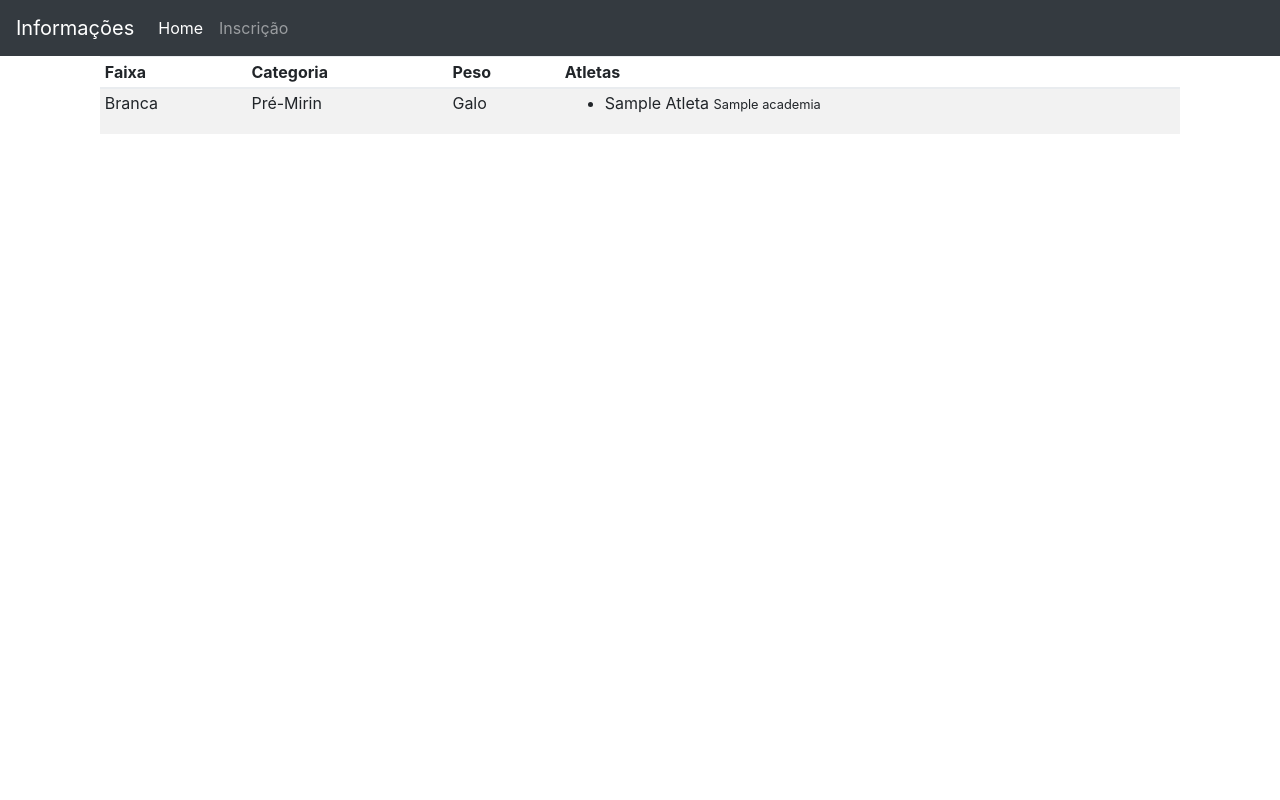
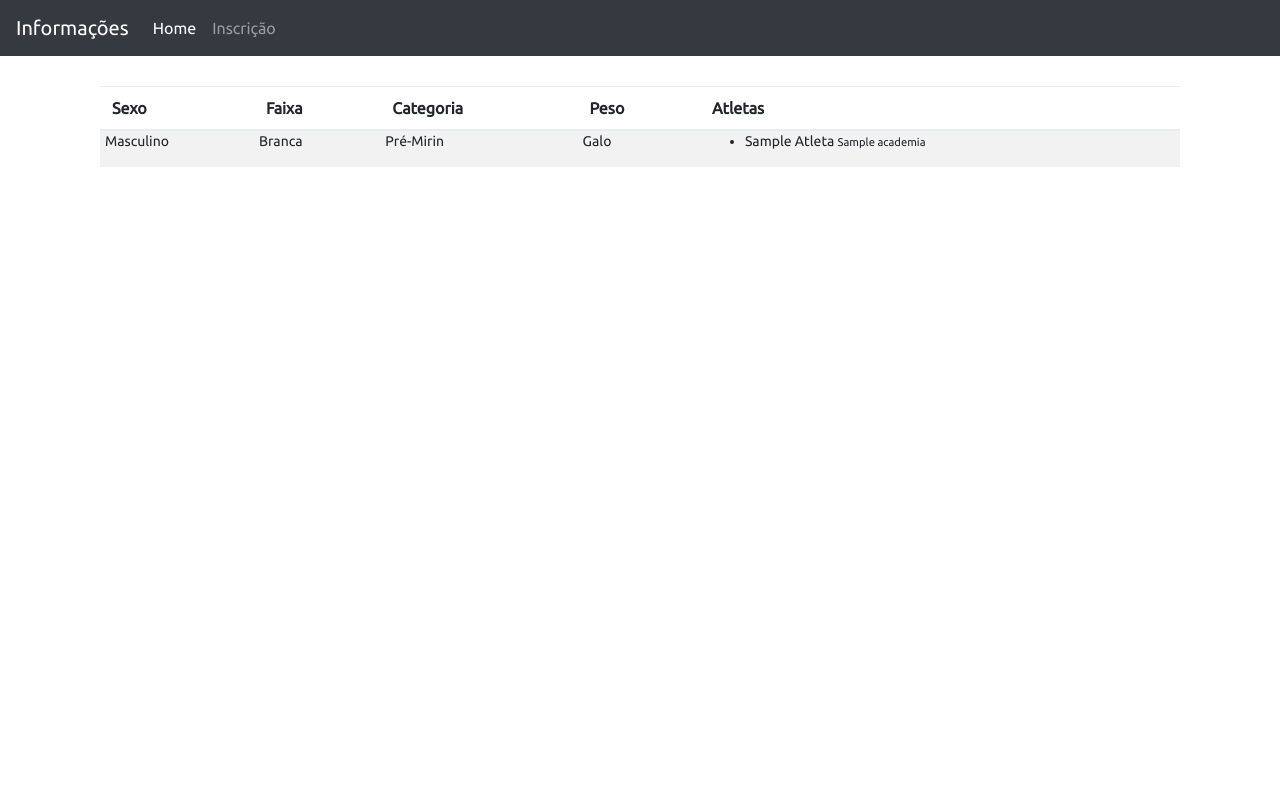
Before and after one commit to wgalleti/campeonatocomodoro, a Django app: template campeonato/core/templates/chaves.html in a window 1280 px wide. Run offline with Django 3.2, Linux system fonts and the light colour scheme; the template is opened without the code that fills it: values that come from a table or form of the project are taken from there, others are empty; tables that the repository leaves empty hold one stand-in row (values such as "Sample post"); parts of the project's set-up code (start-up, migrations or seed data) failed here and were passed over; some libraries are stand-ins or nearby versions.

Commit message:
Add frontend

```diff
--- a/campeonato/core/models.py
+++ b/campeonato/core/models.py
@@ -68,6 +68,10 @@ class Atleta(models.Model):
     peso = models.DecimalField(max_digits=15, decimal_places=2)
     faixa = models.IntegerField(choices=FAIXA, default=1)
     academia = models.ForeignKey('core.Academia')
+
+    @property
+    def faixa_convertida(self):
+        return self.faixa if self.faixa >13 else 1
 
     def __str__(self):
         return self.nome
--- a/campeonato/core/services.py
+++ b/campeonato/core/services.py
@@ -24,14 +24,14 @@ class SorteioService():
             try:
                 combinacoes[(
                     inscricao.atleta.sexo,
-                    inscricao.atleta.faixa,
+                    inscricao.atleta.faixa_convertida,
                     inscricao.categoria_idade,
                     inscricao.categoria_peso
                 )].append(inscricao)
             except KeyError:
                 combinacoes[(
                     inscricao.atleta.sexo,
-                    inscricao.atleta.faixa,
+                    inscricao.atleta.faixa_convertida,
                     inscricao.categoria_idade,
                     inscricao.categoria_peso
                 )] = [inscricao]
--- a/campeonato/core/templates/base.html
+++ b/campeonato/core/templates/base.html
@@ -5,9 +5,27 @@
     <link rel="stylesheet" href="https://maxcdn.bootstrapcdn.com/bootstrap/4.0.0-beta/css/bootstrap.min.css"
           integrity="sha384-/Y6pD6FV/Vv2HJnA6t+vslU6fwYXjCFtcEpHbNJ0lyAFsXTsjBbfaDjzALeQsN6M" crossorigin="anonymous">
     <link href='//fonts.googleapis.com/css?family=Ubuntu&subset=latin,latin-ext' rel='stylesheet' type='text/css'>
+    <link rel="stylesheet" href="{% static '/assets/css/style.css' %}">
+
+    <style>
+        * {
+            font-family: 'Ubuntu';
+        }
+
+        .navbar-fixed-top {
+            margin-bottom: 30px;
+        }
+
+        .table tbody tr td {
+            font-size: 14px;
+            padding: 2px 5px;
+            margin: 0;
+        }
+
+    </style>
 </head>
 <body>
-<nav class="navbar navbar-expand-lg navbar-dark bg-dark">
+<nav class="navbar navbar-expand-lg navbar-fixed-top navbar-dark bg-dark">
     <a class="navbar-brand" href="#">Informações</a>
     <button class="navbar-toggler" type="button" data-toggle="collapse" data-target="#navbarSupportedContent"
             aria-controls="navbarSupportedContent" aria-expanded="false" aria-label="Toggle navigation">
--- a/campeonato/core/templates/chaves.html
+++ b/campeonato/core/templates/chaves.html
@@ -1,12 +1,13 @@
 {% extends 'base.html' %}
 
 {% block content %}
+    <div class="row-fluid">
 
-    <div class="row-fluid">
         <div class="col-md-12">
-                <table class="table table-sm table-striped">
+                <table class="table table-striped">
                     <thead>
                         <tr>
+                            <th>Sexo</th>
                             <th>Faixa</th>
                             <th>Categoria</th>
                             <th>Peso</th>
@@ -16,6 +17,7 @@
                     <tbody>
                         {% for combinacao in combinacoes %}
                         <tr>
+                            <td>{{ combinacao.get_sexo_display }}</td>
                             <td>{{ combinacao.get_faixa_display }}</td>
                             <td>{{ combinacao.get_idade_display}}</td>
                             <td>{{ combinacao.get_peso_display }}</td>
--- a/campeonato/core/views.py
+++ b/campeonato/core/views.py
@@ -11,7 +11,7 @@ def index(request):
     return render(request, 'home.html')
 
 def inscricao(request):
-    c = Combinacao.objects.all().order_by('idade', 'faixa', 'peso')
+    c = Combinacao.objects.all().order_by('sexo', 'faixa', 'idade', 'peso')
     return render(request, 'chaves.html', {'combinacoes': c})
 
 def sorteio(request):
--- a/campeonato/settings.py
+++ b/campeonato/settings.py
@@ -124,4 +124,4 @@ USE_TZ = True
 # https://docs.djangoproject.com/en/1.11/howto/static-files/
 
 STATIC_URL = '/static/'
-STATIC_ROOT = os.path.join(BASE_DIR, 'staticfiles')
+STATIC_ROOT = os.path.join(BASE_DIR, 'static')
```
Also changed, not shown: campeonato/core/templates/assets/css/style.css (added).
